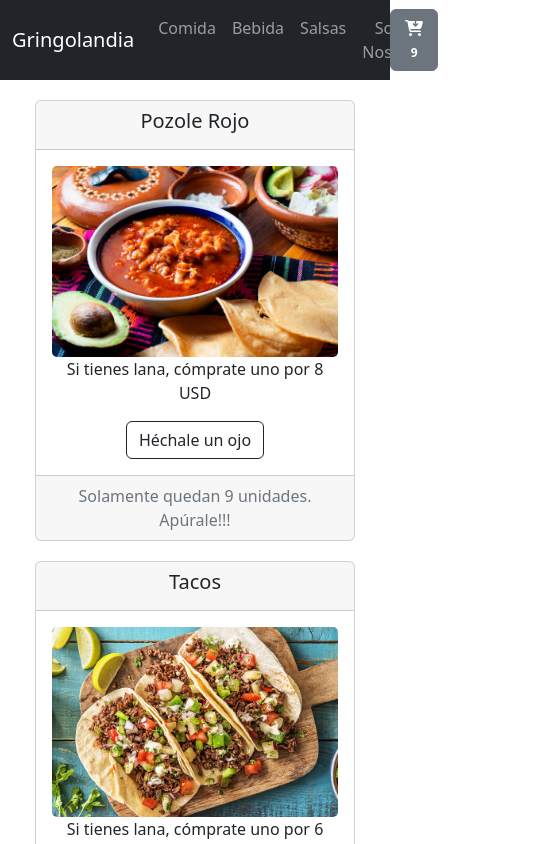
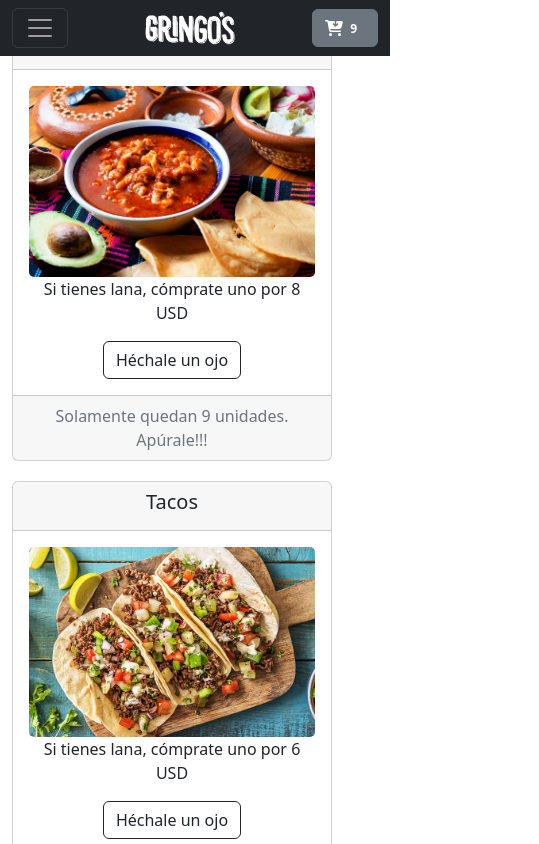
Before and after one commit to AlvaroUlian/gringolandia, a React (Create React App) app: page / in a window 390 px wide. Shown: the top 844 px of the page, 539 px wide, since content can reach past the window. Built offline with nearby package versions, Linux system fonts and the light colour scheme.

Commit message:
Update, responsive components

```diff
--- a/src/components/item/Item.jsx
+++ b/src/components/item/Item.jsx
@@ -2,26 +2,25 @@ import React from "react";
 import Button from "react-bootstrap/Button";
 import Card from "react-bootstrap/Card";
 import Col from "react-bootstrap/Col";
+import Container from "react-bootstrap/Container";
 import { Link } from "react-router-dom";
 //import { LinkContainer } from "react-router-bootstrap";
 
 const Item = ({ id, name, price, img, stock, description }) => {
-
   return (
     <>
       <center>
-          <Col style={{marginTop: '20px'}}>
+        <Container fluid>
+          <Col style={{ marginTop: "20px" }}>
             <Card className="text-center" style={{ width: "20rem" }}>
-              <Card.Header><h5>{name}</h5></Card.Header>
+              <Card.Header>
+                <h5>{name}</h5>
+              </Card.Header>
               <Card.Body>
                 <Card.Img src={img} />
-                <Card.Text>
-                  Si tienes lana, cómprate uno por {price}
-                </Card.Text>
+                <Card.Text>Si tienes lana, cómprate uno por {price}</Card.Text>
                 <Link to={`/item/${id}`}>
-                <Button variant="outline-dark">
-                  Héchale un ojo
-                </Button>
+                  <Button variant="outline-dark">Héchale un ojo</Button>
                 </Link>
               </Card.Body>
               <Card.Footer className="text-muted">
@@ -29,6 +28,7 @@ const Item = ({ id, name, price, img, stock, description }) => {
               </Card.Footer>
             </Card>
           </Col>
+        </Container>
       </center>
     </>
   );
--- a/src/components/itemList/ItemList.jsx
+++ b/src/components/itemList/ItemList.jsx
@@ -5,7 +5,7 @@ import Spinner from 'react-bootstrap/Spinner';
 const ItemList = ({ productsItem }) => {
   return (
     <>
-      <Row xs={1} md={4}>
+      <Row xs={"auto"} md={"auto"} lg={"auto"}>
         {productsItem.length ? (
           productsItem.map((item) => (
             <Item
--- a/src/components/itemListContainer/ItemListContainer.jsx
+++ b/src/components/itemListContainer/ItemListContainer.jsx
@@ -9,7 +9,7 @@ const ItemListContainer = () => {
   const { idCategory } = useParams();
 
   useEffect(() => {
-    if (idCategory > 0) {
+    if (idCategory) {
       promesa(2000, productsMx.filter((item) => item.category === parseInt(idCategory)))
         .then((result) => setProds(result))
         .catch((err) => console.log(err));
--- a/src/components/navbar/Navbar.jsx
+++ b/src/components/navbar/Navbar.jsx
@@ -8,27 +8,40 @@ import { LinkContainer } from "react-router-bootstrap";
 
 const NavbarGringo = () => {
   return (
-    <Navbar bg="dark" variant="dark">
+    <Navbar collapseOnSelect fixed="top" expand="sm" bg="dark" variant="dark">
       <Container>
+        <Navbar.Toggle />
+          <Navbar.Collapse>
             <LinkContainer to="/">
               <Navbar.Brand>Gringolandia</Navbar.Brand>
             </LinkContainer>
             <center>
-          <Nav className="me-auto">
-            <LinkContainer to='/category/1'><Nav.Link >Comida</Nav.Link></LinkContainer>
-            <LinkContainer to='/category/2'><Nav.Link >Bebida</Nav.Link></LinkContainer>
-            <LinkContainer to='/category/3'><Nav.Link >Salsas</Nav.Link></LinkContainer>
-            <Nav.Link >Sobre Nosotros</Nav.Link>
+              <Nav>
+                <LinkContainer to="/">
+                  <Nav.Link>Inicio</Nav.Link>
+                </LinkContainer>
+                <LinkContainer to="/category/1">
+                  <Nav.Link>Comida</Nav.Link>
+                </LinkContainer>
+                <LinkContainer to="/category/2">
+                  <Nav.Link>Bebida</Nav.Link>
+                </LinkContainer>
+                <LinkContainer to="/category/3">
+                  <Nav.Link>Salsas</Nav.Link>
+                </LinkContainer>
+                <Nav.Link>Sobre Nosotros</Nav.Link>
               </Nav>
             </center>
+            </Navbar.Collapse>
             <img
               src={Gringos}
               width="100"
               className="d-inline-block align-top"
               alt="Gringos logo"
             />
+            <CartWidget />
+
       </Container>
-      <CartWidget />
     </Navbar>
   );
 };
```
Lines whose indentation alone changed are shown as unchanged.
